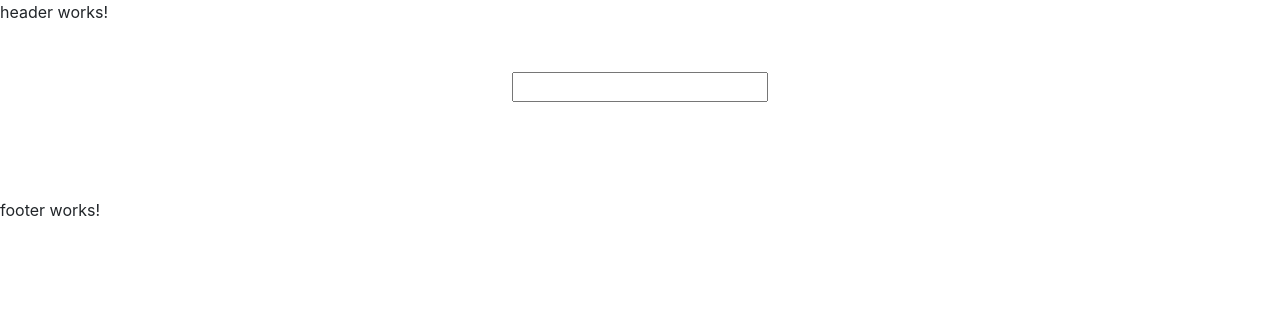
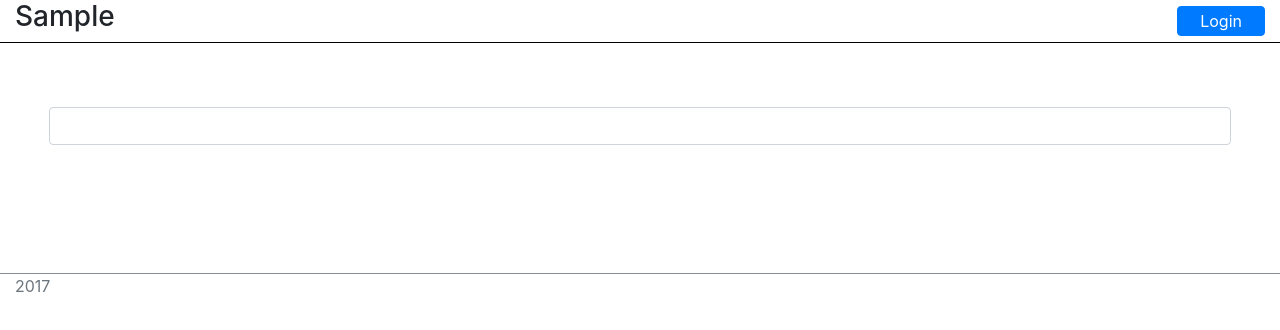
Before and after one commit to gopika10/Angular4-Sample, an Angular app: page / in a window 1280 px wide. Shown: the top 330 px of the page. Built offline with nearby package versions, Linux system fonts and the light colour scheme.

Commit message:
SampleApp: Data Binding and boostrap styling

```diff
--- a/src/app/app.component.html
+++ b/src/app/app.component.html
@@ -1,7 +1,10 @@
 <app-header></app-header>
-<!--The content below is only a placeholder and can be replaced.-->
-<div style="text-align:center">
- <input [(ngModel)]="name" type="text" class="form-control">
-  <div>{{ name }}</div>
+
+<div class="container-fluid">
+  <div class="row">
+    <input [(ngModel)]="name" type="text" class="form-control">
+    <div>{{ name }}</div>
+  </div>
 </div>
+
 <app-footer></app-footer>
--- a/src/app/footer/footer.component.html
+++ b/src/app/footer/footer.component.html
@@ -1,3 +1,5 @@
-<p>
-  footer works!
-</p>
+<div class="container-fluid">
+	<div class="row">
+    <span class="text-secondary">2017</span>
+  </div>
+</div>
--- a/src/app/footer/footer.component.scss
+++ b/src/app/footer/footer.component.scss
@@ -0,0 +1,11 @@
+@import '~sass/variables';
+
+.container-fluid {
+  border-top: 1px solid #868e96 !important;
+}
+
+.row {
+  justify-content: space-between;
+  align-items: center;
+  padding: 0 15px;
+}
--- a/src/app/header/header.component.html
+++ b/src/app/header/header.component.html
@@ -1,3 +1,9 @@
-<p>
-  header works!
-</p>
+<div class="container-fluid">
+	<div class="row">
+    <h3>
+      {{appName}}
+      <span class="sr-only" [innerText]="appName"></span>
+    </h3>
+    <button type="button" class="btn btn-primary login-btn" (click)="onLogin()">Login</button>
+  </div>
+</div>
--- a/src/app/header/header.component.scss
+++ b/src/app/header/header.component.scss
@@ -0,0 +1,20 @@
+@import '~sass/variables';
+
+:host {
+  height: 50px;
+}
+
+.container-fluid {
+  border-bottom: 1px solid black;
+}
+
+.row {
+  justify-content: space-between;
+  align-items: center;
+  padding: 0 15px;
+}
+
+.login-btn {
+  padding: 0 22px;
+  height: 30px;
+}
--- a/src/app/header/header.component.ts
+++ b/src/app/header/header.component.ts
@@ -6,10 +6,15 @@ import { Component, OnInit } from '@angular/core';
   styleUrls: ['./header.component.scss']
 })
 export class HeaderComponent implements OnInit {
-
+  appName= "Sample";
+  loginClicked = false;
   constructor() { }
 
   ngOnInit() {
   }
 
+  onLogin() {
+    this.loginClicked = true;
+    console.log(this.loginClicked);
+  }
 }
--- a/src/sass/styles.scss
+++ b/src/sass/styles.scss
@@ -8,6 +8,36 @@
 '~bootstrap/scss/functions',
 '~bootstrap/scss/variables',
 '~bootstrap/scss/mixins',
+'~bootstrap/scss/root',
 '~bootstrap/scss/print',
 '~bootstrap/scss/reboot',
 '~bootstrap/scss/type';
+/*Uncomment as per requirement*/
+@import '~bootstrap/scss/images';
+@import '~bootstrap/scss/code';
+@import '~bootstrap/scss/grid';
+@import '~bootstrap/scss/tables';
+@import '~bootstrap/scss/forms';
+@import '~bootstrap/scss/buttons';
+@import '~bootstrap/scss/transitions';
+@import '~bootstrap/scss/dropdown';
+@import '~bootstrap/scss/button-group';
+@import '~bootstrap/scss/input-group';
+@import '~bootstrap/scss/custom-forms';
+@import '~bootstrap/scss/nav';
+@import '~bootstrap/scss/navbar';
+//@import '~bootstrap/scss/card';
+//@import '~bootstrap/scss/breadcrumb';
+//@import '~bootstrap/scss/pagination';
+//@import '~bootstrap/scss/badge';
+//@import '~bootstrap/scss/jumbotron';
+//@import '~bootstrap/scss/alert';
+//@import '~bootstrap/scss/progress';
+@import '~bootstrap/scss/media';
+//@import '~bootstrap/scss/list-group';
+//@import '~bootstrap/scss/close';
+//@import '~bootstrap/scss/modal';
+//@import '~bootstrap/scss/tooltip';
+//@import '~bootstrap/scss/popover';
+//@import '~bootstrap/scss/carousel';
+@import '~bootstrap/scss/utilities';
```
